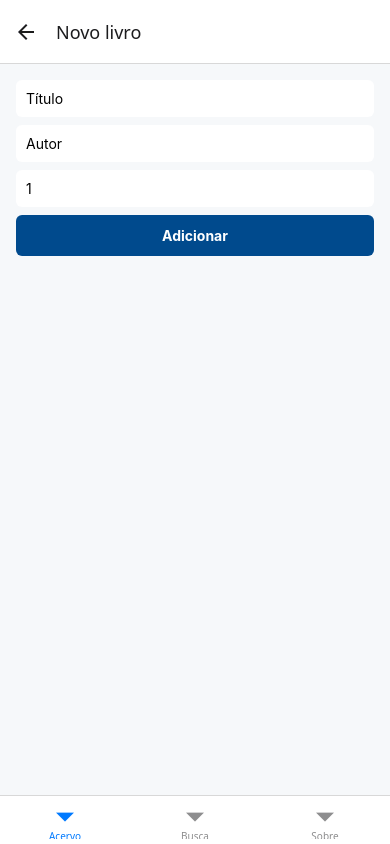
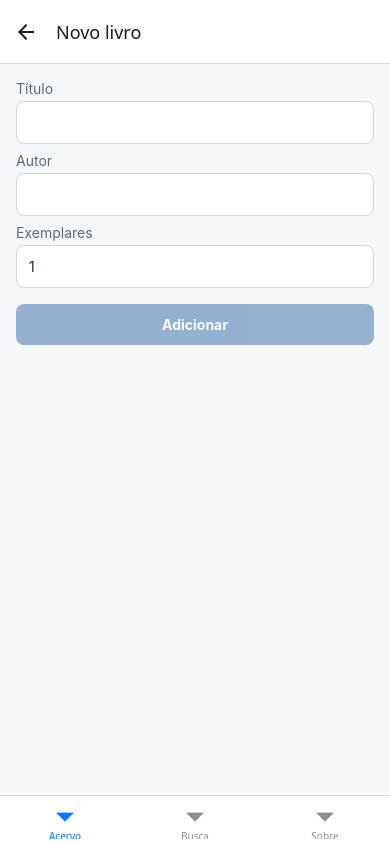
Before and after one commit to samuelrenildo/uc8-projeto-mobile, a React Native app: screen /NovoLivro in a window 390 px wide. Built offline with nearby package versions, Linux system fonts and the light colour scheme.

Commit message:
feat: formulario com Campo, Botao e validação

```diff
--- a/src/componentes/FormularioLivro.tsx
+++ b/src/componentes/FormularioLivro.tsx
@@ -1,5 +1,8 @@
 import { useState } from 'react';
-import { Pressable, StyleSheet, Text, TextInput, View } from 'react-native';
+import { StyleSheet, View } from 'react-native';
+import { Botao } from './Botao';
+import { Campo } from './Campo';
+import { espacos } from '../tema/tema';
 
 export interface DadosLivro {
   titulo: string;
@@ -11,51 +14,42 @@ interface FormularioLivroProps {
   aoAdicionar: (dados: DadosLivro) => void;
 }
 
-export function FormularioLivro({ aoAdicionar} : FormularioLivroProps) {
+export function FormularioLivro({ aoAdicionar }: FormularioLivroProps) {
   const [titulo, setTitulo] = useState('');
   const [autor, setAutor] = useState('');
   const [exemplares, setExemplares] = useState('1');
+  const [tocado, setTocado] = useState(false);
 
+  const tituloVazio = titulo.trim() === '';
+  const erroTitulo = tocado && tituloVazio ? 'Informe o título' : undefined;
+
+  function mudarTitulo(texto: string) {
+    setTocado(true);
+    setTitulo(texto);
+  }
 
   function enviar() {
     const quantidade = Number(exemplares);
-        aoAdicionar({ titulo, autor, exemplares: quantidade });
+    aoAdicionar({ titulo: titulo.trim(), autor, exemplares: quantidade });
     setTitulo('');
     setAutor('');
     setExemplares('1');
+    setTocado(false);
   }
 
   return (
     <View style={estilos.formulario}>
-      <TextInput
-        style={estilos.campo}
-        placeholder="Título"
-        value={titulo}
-        onChangeText={setTitulo}
-      />
-      <TextInput
-        style={estilos.campo}
-        placeholder="Autor"
-        value={autor}
-        onChangeText={setAutor}
-      />
-      <TextInput
-        style={estilos.campo}
-        placeholder="Exemplares"
-        keyboardType="numeric"
-        value={exemplares}
-        onChangeText={setExemplares}
-      />
-      <Pressable style={estilos.botao} onPress={enviar}>
-        <Text style={estilos.textoBotao}>Adicionar</Text>
-      </Pressable>
+      <Campo rotulo="Título" valor={titulo} aoMudar={mudarTitulo} erro={erroTitulo} />
+      <Campo rotulo="Autor" valor={autor} aoMudar={setAutor} />
+      <Campo rotulo="Exemplares" valor={exemplares} aoMudar={setExemplares} tipoDeTeclado="numeric" />
+      <View style={estilos.acoes}>
+        <Botao titulo="Adicionar" onPress={enviar} desabilitado={tituloVazio} />
       </View>
-    )
+    </View>
+  );
 }
 
 const estilos = StyleSheet.create({
-  formulario: { marginBottom: 16 },
-  campo: { backgroundColor: '#fff', borderRadius: 6, padding: 10, marginBottom: 8 },
-  botao: { backgroundColor: '#004A8D', borderRadius: 6, padding: 12, alignItems: 'center' },
-  textoBotao: { color: '#fff', fontWeight: 'bold' },
+  formulario: { marginBottom: espacos.md },
+  acoes: { flexDirection: 'row', marginTop: espacos.sm },
 });
```
Lines whose indentation alone changed are shown as unchanged.
